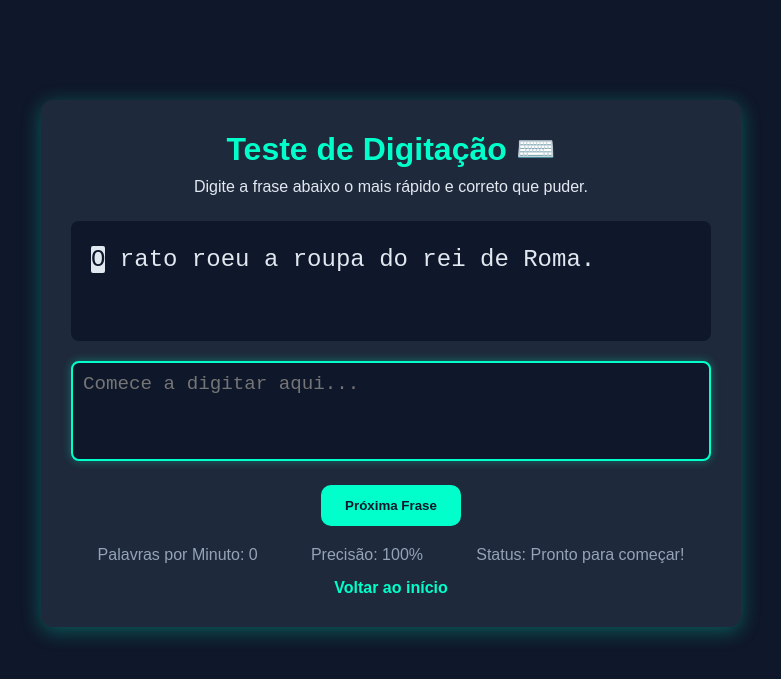
After one commit to johann0301/MindStudio, a Flask app: page /typing in a window 1280 px wide. The commit adds this page. Shown: the top 679 px of the page, without its empty margins (249-1030 px from the left). Run offline with Flask 3, Linux system fonts and the light colour scheme.

Commit message:
Adiciona o jogo Typing

```diff
--- a/app.py
+++ b/app.py
@@ -12,6 +12,9 @@ def pagina_inicial():
 @app.route('/chimp-test')
 def chimp_test():
     return render_template('chimp_test.html')
+@app.route('/typing')
+def typing_test():
+    return render_template('typing.html')
 
 # 3. Bloco para rodar o servidor quando você executa "python app.py"
 if __name__ == '__main__':
--- /dev/null
+++ b/static/js/typing.js
@@ -0,0 +1,148 @@
+// --- 1. Selecionar Elementos do HTML ---
+const sentenceDisplay = document.getElementById('sentenceDisplay');
+const inputArea = document.getElementById('inputArea');
+const restartBtn = document.getElementById('restartBtn');
+const wpmDisplay = document.getElementById('wpmDisplay');
+const accuracyDisplay = document.getElementById('accuracyDisplay');
+const statusDisplay = document.getElementById('statusDisplay');
+
+// Frases de exemplo para o teste
+const sentences = [
+    "O rato roeu a roupa do rei de Roma.",
+    "A raposa marrom rápida salta sobre o cachorro preguiçoso.",
+    "O pão de queijo é uma iguaria típica de Minas Gerais.",
+    "Python é uma linguagem de programação poderosa e fácil de aprender.",
+    "Flask é um micro-framework web escrito em Python.",
+    "Estamos fazendo um ótimo trabalho neste projeto da faculdade."
+];
+
+// --- 2. Variáveis do Jogo ---
+let currentSentence = "";
+let startTime = null;
+let errors = 0;
+let typedChars = 0;
+let gameInProgress = false;
+
+// --- 3. Funções do Jogo ---
+
+// Carrega uma nova frase
+function loadNewSentence() {
+    // Escolhe uma frase aleatória
+    const randomIndex = Math.floor(Math.random() * sentences.length);
+    currentSentence = sentences[randomIndex];
+
+    // Limpa a tela
+    sentenceDisplay.innerHTML = "";
+    inputArea.value = "";
+
+    // Converte a frase em spans (letras individuais)
+    currentSentence.split('').forEach(char => {
+        const span = document.createElement('span');
+        span.textContent = char;
+        sentenceDisplay.appendChild(span);
+    });
+
+    // Marca a primeira letra como "atual"
+    if (sentenceDisplay.childNodes.length > 0) {
+        sentenceDisplay.childNodes[0].classList.add('current-char');
+    }
+
+    // Reseta as estatísticas
+    resetStats();
+    statusDisplay.textContent = "Pronto para começar!";
+    inputArea.focus(); // Foca na caixa de texto
+}
+
+// Reseta as estatísticas
+function resetStats() {
+    startTime = null;
+    errors = 0;
+    typedChars = 0;
+    gameInProgress = false;
+    wpmDisplay.textContent = "0";
+    accuracyDisplay.textContent = "100";
+    inputArea.disabled = false;
+}
+
+// Função chamada a cada tecla digitada
+function checkTyping() {
+    // Inicia o timer na primeira tecla
+    if (!gameInProgress) {
+        startTime = new Date();
+        gameInProgress = true;
+        statusDisplay.textContent = "Digitando...";
+    }
+
+    const inputChars = inputArea.value.split('');
+    const sentenceChars = sentenceDisplay.querySelectorAll('span');
+
+    // Total de caracteres digitados
+    typedChars = inputChars.length;
+    let currentErrors = 0;
+
+    // Compara o input com a frase
+    sentenceChars.forEach((span, index) => {
+        // Limpa classes anteriores
+        span.classList.remove('correct', 'incorrect', 'current-char');
+
+        if (index < inputChars.length) {
+            // Se o usuário já digitou esta letra
+            if (span.textContent === inputChars[index]) {
+                span.classList.add('correct');
+            } else {
+                span.classList.add('incorrect');
+                currentErrors++;
+            }
+        } else if (index === inputChars.length) {
+            // Esta é a próxima letra a ser digitada
+            span.classList.add('current-char');
+        }
+    });
+
+    // Atualiza estatísticas em tempo real
+    errors = currentErrors;
+    updateHUD();
+
+    // Verifica se o jogo terminou (digitou tudo)
+    if (typedChars === currentSentence.length) {
+        finishGame();
+    }
+}
+
+// Atualiza o painel de estatísticas
+function updateHUD() {
+    if (!gameInProgress || typedChars === 0) return;
+
+    // Calcula Precisão
+    const accuracy = ((typedChars - errors) / typedChars) * 100;
+    accuracyDisplay.textContent = accuracy.toFixed(0); // Arredonda
+
+    // Calcula WPM (Palavras por Minuto)
+    const currentTime = new Date();
+    const elapsedTimeInMinutes = (currentTime - startTime) / 1000 / 60;
+    // Um "WPM" é padronizado como (caracteres digitados / 5) / tempo
+    const wpm = (typedChars / 5) / elapsedTimeInMinutes;
+    wpmDisplay.textContent = wpm.toFixed(0); // Arredonda
+}
+
+// Termina o jogo
+function finishGame() {
+    gameInProgress = false;
+    inputArea.disabled = true; // Trava a digitação
+    statusDisplay.textContent = `Completo! WPM: ${wpmDisplay.textContent}`;
+
+    // Atualiza as estatísticas finais
+    updateHUD();
+}
+
+// --- 4. Adicionar Event Listeners ---
+
+// Ouve o input do usuário
+inputArea.addEventListener('input', checkTyping);
+
+// Ouve o clique no botão de reiniciar
+restartBtn.addEventListener('click', loadNewSentence);
+
+// --- 5. Iniciar o Jogo ---
+// Carrega a primeira frase quando a página abre
+loadNewSentence();
--- /dev/null
+++ b/templates/typing.html
@@ -0,0 +1,145 @@
+<!DOCTYPE html>
+<html lang="pt-br">
+<head>
+<meta charset="UTF-8">
+<meta name="viewport" content="width=device-width, initial-scale=1.0">
+<title>Teste de Digitação | Mind Studio</title>
+<link rel="stylesheet" href="{{ url_for('static', filename='css/style.css') }}">
+<style>
+    body {
+        background-color: #0f172a;
+        color: #e2e8f0;
+        font-family: 'Poppins', sans-serif;
+        text-align: center;
+        padding-top: 100px;
+        /* Remove o overflow para evitar barras de rolagem desnecessárias */
+        overflow: hidden;
+    }
+
+    .typing-container {
+        max-width: 700px; /* Um pouco mais largo para o texto */
+        margin: auto;
+        background-color: #1e293b;
+        padding: 30px;
+        border-radius: 12px;
+        box-shadow: 0 4px 20px rgba(0, 255, 202, 0.3);
+    }
+
+    h1 {
+        color: #00ffca;
+        margin-bottom: 10px;
+    }
+
+    /* Onde a frase-desafio aparece */
+    .sentence-display {
+        background-color: #0f172a;
+        padding: 20px;
+        border-radius: 8px;
+        font-size: 1.5rem;
+        margin-top: 25px;
+        line-height: 1.6;
+        height: 120px; /* Altura fixa para evitar pulos de layout */
+        overflow-y: auto; /* Caso a frase seja muito longa */
+        text-align: left;
+        font-family: 'Courier New', Courier, monospace;
+    }
+
+    /* Estilos para as letras individuais */
+    .sentence-display span {
+        transition: all 0.1s ease;
+    }
+    .sentence-display .correct {
+        color: #00ffca; /* Verde-água para acerto */
+    }
+    .sentence-display .incorrect {
+        color: #ff0033; /* Vermelho para erro */
+        background-color: #ff003322;
+        border-radius: 2px;
+    }
+    .sentence-display .current-char {
+        /* Simula um cursor de digitação */
+        background-color: #e2e8f0;
+        color: #0f172a;
+        border-radius: 2px;
+    }
+
+    /* A caixa onde o usuário digita */
+    #inputArea {
+        width: 100%;
+        height: 100px;
+        margin-top: 20px;
+        background-color: #0f172a;
+        border: 2px solid #94a3b8;
+        border-radius: 8px;
+        padding: 10px;
+        font-size: 1.2rem;
+        color: #e2e8f0;
+        font-family: 'Courier New', Courier, monospace;
+        resize: none; /* Impede o usuário de redimensionar */
+    }
+    #inputArea:focus {
+        outline: none;
+        border-color: #00ffca;
+        box-shadow: 0 0 10px #00ffca55;
+    }
+
+    /* Botão de reiniciar */
+    #restartBtn {
+        margin-top: 20px;
+        background-color: #00ffca;
+        color: #0f172a;
+        border: none;
+        padding: 0.8rem 1.5rem;
+        border-radius: 10px;
+        font-weight: 600;
+        cursor: pointer;
+        transition: 0.3s;
+    }
+    #restartBtn:hover { background-color: #00caa7; }
+
+    /* Painel de estatísticas */
+    .hud {
+        margin-top: 20px;
+        font-size: 1rem;
+        color: #94a3b8;
+        display: flex;
+        justify-content: space-around;
+    }
+
+    /* Link para voltar */
+    a {
+        display: inline-block;
+        margin-top: 15px;
+        color: #00ffca;
+        text-decoration: none;
+        font-weight: 600;
+    }
+    a:hover { color: #0ff; }
+</style>
+</head>
+<body>
+<div class="typing-container">
+    <h1>Teste de Digitação ⌨️</h1>
+    <p>Digite a frase abaixo o mais rápido e correto que puder.</p>
+
+    <!-- Onde a frase-desafio aparece -->
+    <div class="sentence-display" id="sentenceDisplay">Carregando...</div>
+
+    <!-- Onde o usuário digita -->
+    <textarea id="inputArea" placeholder="Comece a digitar aqui..." autofocus></textarea>
+
+    <!-- Botão para reiniciar/próxima frase -->
+    <button id="restartBtn">Próxima Frase</button>
+
+    <div class="hud">
+        <p>Palavras por Minuto: <span id="wpmDisplay">0</span></p>
+        <p>Precisão: <span id="accuracyDisplay">100</span>%</p>
+        <p>Status: <span id="statusDisplay">Aguardando</span></p>
+    </div>
+
+    <a href="/">Voltar ao início</a>
+</div>
+
+<script src="{{ url_for('static', filename='js/typing.js') }}"></script>
+</body>
+</html>
```
Also changed, not shown: templates/index.html (+8 -4 lines).
